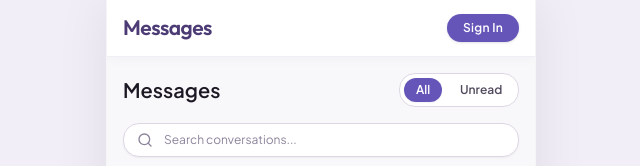
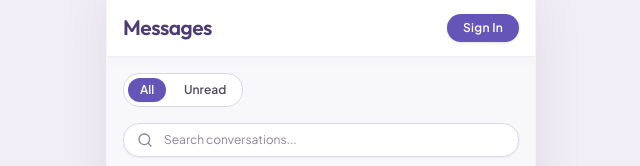
Before and after one commit to sandschristopher-png/asiansin-love, a Next.js app: page /messages in a window 1280 px wide. Shown: the top 166 px of the page, without its empty margins (319-959 px from the left). Built offline with nearby package versions, Linux system fonts and the light colour scheme; no server answers.

Commit message:
fix: remove redundant Messages page heading under navbar

```diff
--- a/app/messages/page.tsx
+++ b/app/messages/page.tsx
@@ -138,7 +138,7 @@ export default function MessagesPage() {
       <main className="flex-1 w-full px-4 pt-4 pb-6 space-y-4">
         {/* Page Title */}
         <div className="flex items-center justify-between">
-          <h1 className="text-xl font-bold text-[#1C1924]">Messages</h1>
+
           <div className="flex gap-1.5 bg-white border border-[#DDD7E5] p-1 rounded-2xl">
             <button
               onClick={() => setActiveTab('all')}
```
